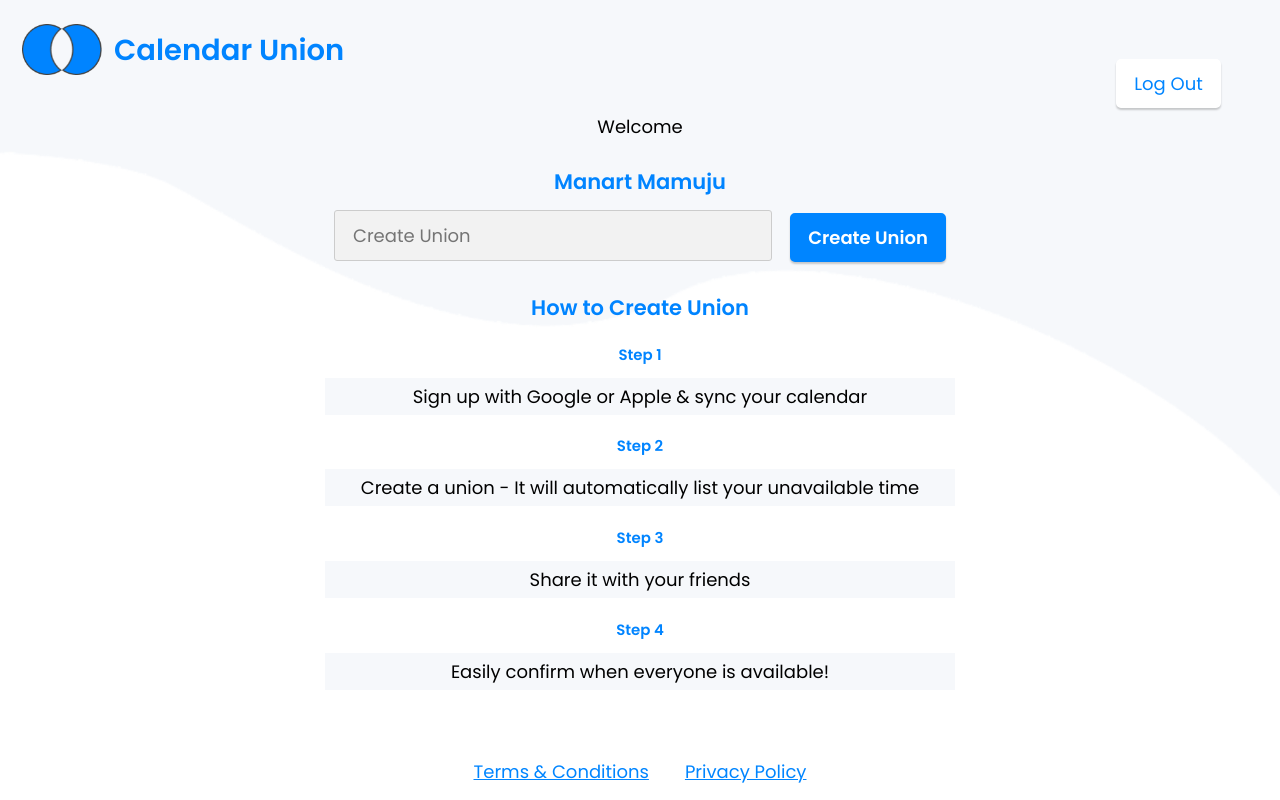
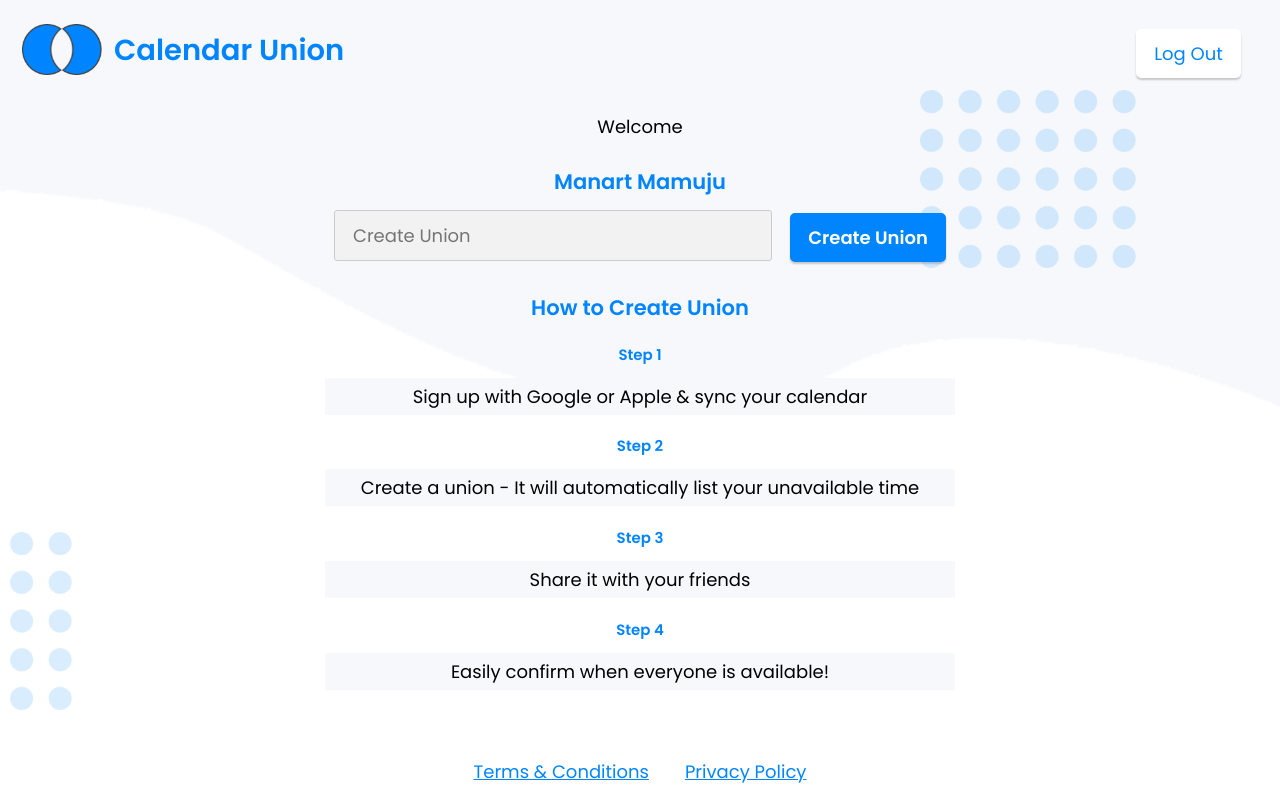
Before and after one commit to rarya618/calendar-union, a React (Create React App) app in the folder calendar-union/: page /home in a window 1280 px wide. Built offline with nearby package versions, Linux system fonts and the light colour scheme.

Commit message:
Added dots

```diff
--- a/calendar-union/src/App.css
+++ b/calendar-union/src/App.css
@@ -9,7 +9,7 @@
   font-size: calc(2px + 2vmin);
   background: url("./resources/background.png");
   background-attachment: fixed;
-  background-size: 100%;
+  background-size: 125%;
   background-repeat: no-repeat;
   align-items: center;
   display: flex;
@@ -18,7 +18,7 @@
   overflow: hidden;
   width: 100% !important;
   height: 100% !important;
-  position:absolute;
+  position: absolute;
 }
 
 .App-logo {
@@ -28,8 +28,8 @@
 
 .top-right {
   position: fixed;
-  top: 50px;
-  right: 50px;
+  top: 20px;
+  right: 30px;
 }
 
 .cal-img-container {
--- a/calendar-union/src/App.js
+++ b/calendar-union/src/App.js
@@ -27,6 +27,20 @@ export const Text = styled.p`
   margin: 0;
   background: #F6F8FB;
   padding: 5px 15px;
+`;
+
+export const RightDots = styled.img`
+  position: fixed;
+  top: 5em;
+  right: 8em;
+  width: 12em;
+`;
+
+export const LeftDots = styled.img`
+  position: fixed;
+  bottom: 5em;
+  left: -8em;
+  width: 12em;
 `;
 
 export const LogoImg = styled.img`
--- a/calendar-union/src/components/Header.js
+++ b/calendar-union/src/components/Header.js
@@ -1,12 +1,18 @@
 import React, { Component } from "react";
-import { LogoImg, LogoTitle } from "../App";
+import { LogoImg, LogoTitle, RightDots, LeftDots } from "../App";
+
 import logo from "../resources/logo.png";
+import dots from "../resources/background-dots.png";
 
 const Header = () => (
+    <div>
         <div className="logo-container">
             <LogoImg src={logo} />
             <LogoTitle>Calendar Union</LogoTitle>
         </div>
-    );
+        <RightDots src={dots} />
+        <LeftDots src={dots} />
+    </div>
+);
 
 export default Header;
```
Also changed, not shown: calendar-union/src/resources/background-dots.png (added).
